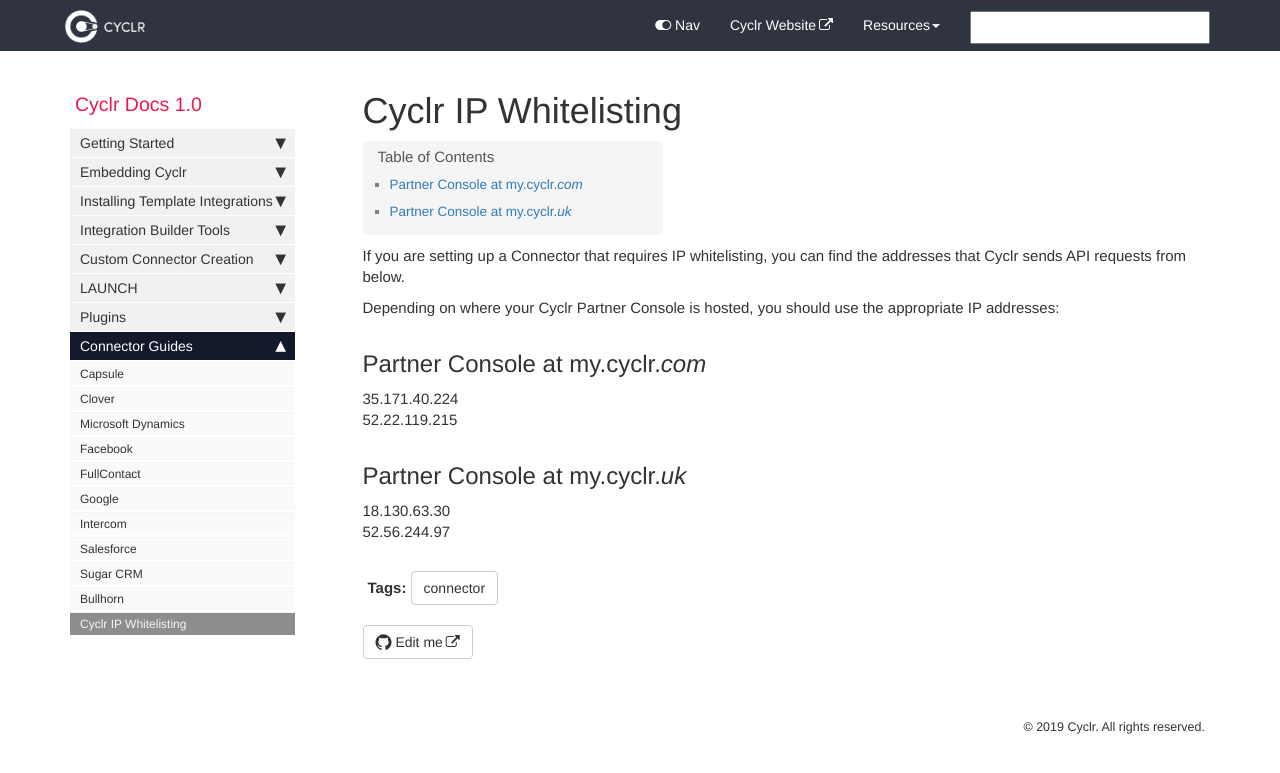
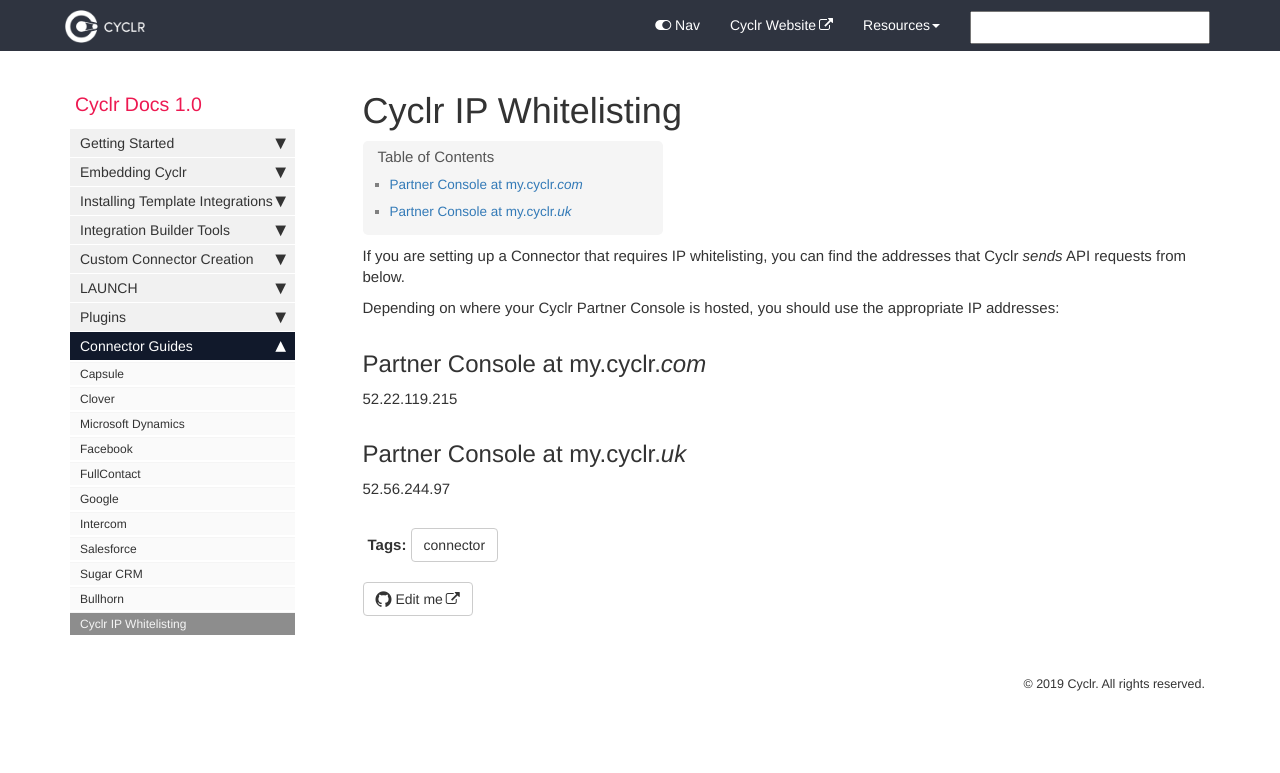
Before and after one commit to sneakysneak/docs, a Jekyll site: the page built from pages/connector-authentication/ip-whitelisting.md, in a window 1280 px wide. Shown: the top 773 px of the page. Built offline with Jekyll 4.4.1, drawn with Linux system fonts in a browser that asks for light colours; nearby versions of some CDN libraries; comment, search, counter and statistics services are not loaded.

Commit message:
Update ip-whitelisting.md

```diff
--- a/pages/connector-authentication/ip-whitelisting.md
+++ b/pages/connector-authentication/ip-whitelisting.md
@@ -5,16 +5,14 @@ permalink: cyclr-ip-whitelisting
 tags: [connector]
 ---
 
-If you are setting up a Connector that requires IP whitelisting, you can find the addresses that Cyclr sends API requests from below.
+If you are setting up a Connector that requires IP whitelisting, you can find the addresses that Cyclr *sends* API requests from below.
 
 Depending on where your Cyclr Partner Console is hosted, you should use the appropriate IP addresses:
 
 ## Partner Console at my.cyclr._com_ ##
 
-35.171.40.224
 52.22.119.215
 
 ## Partner Console at my.cyclr._uk_ ##
 
-18.130.63.30
 52.56.244.97
```
